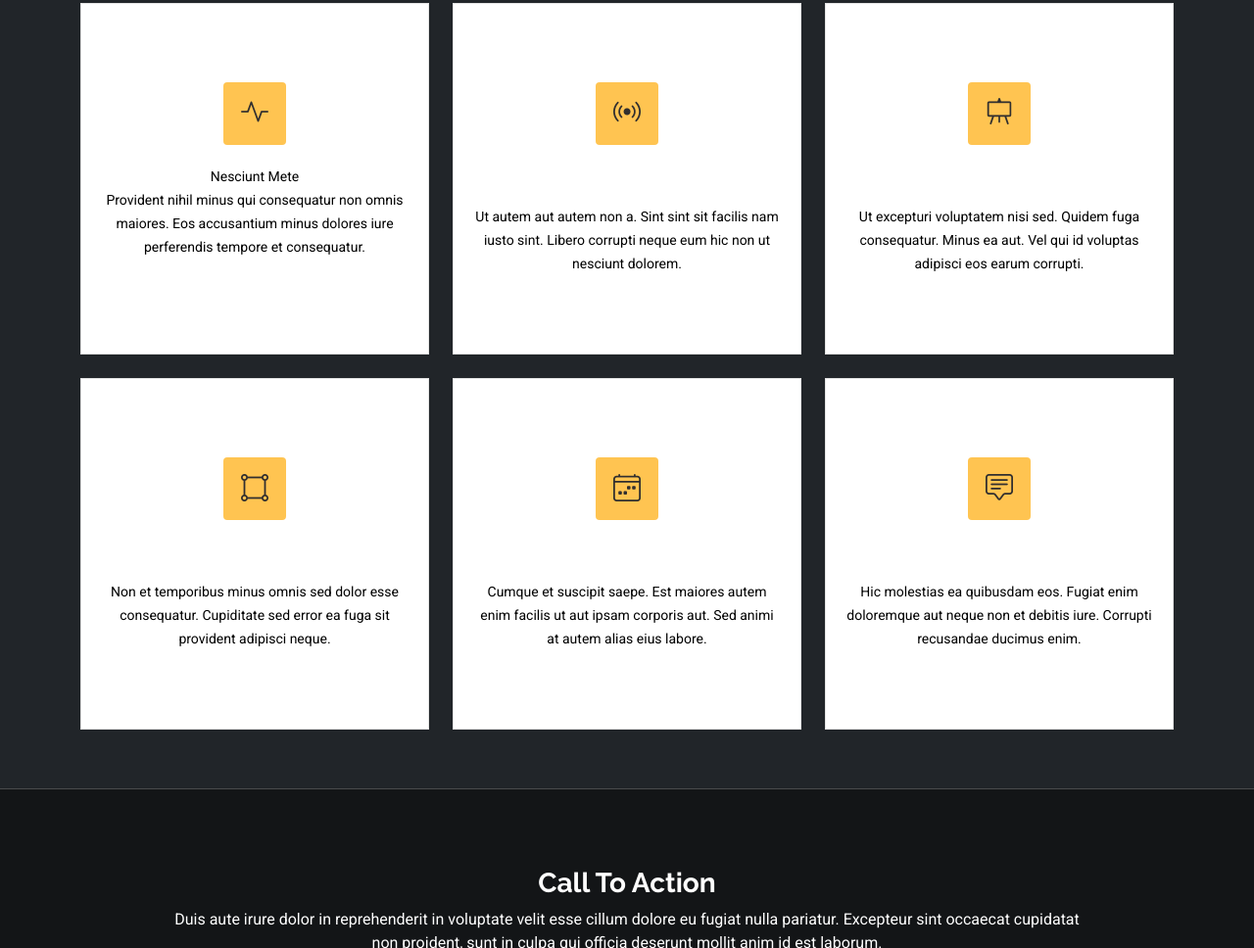
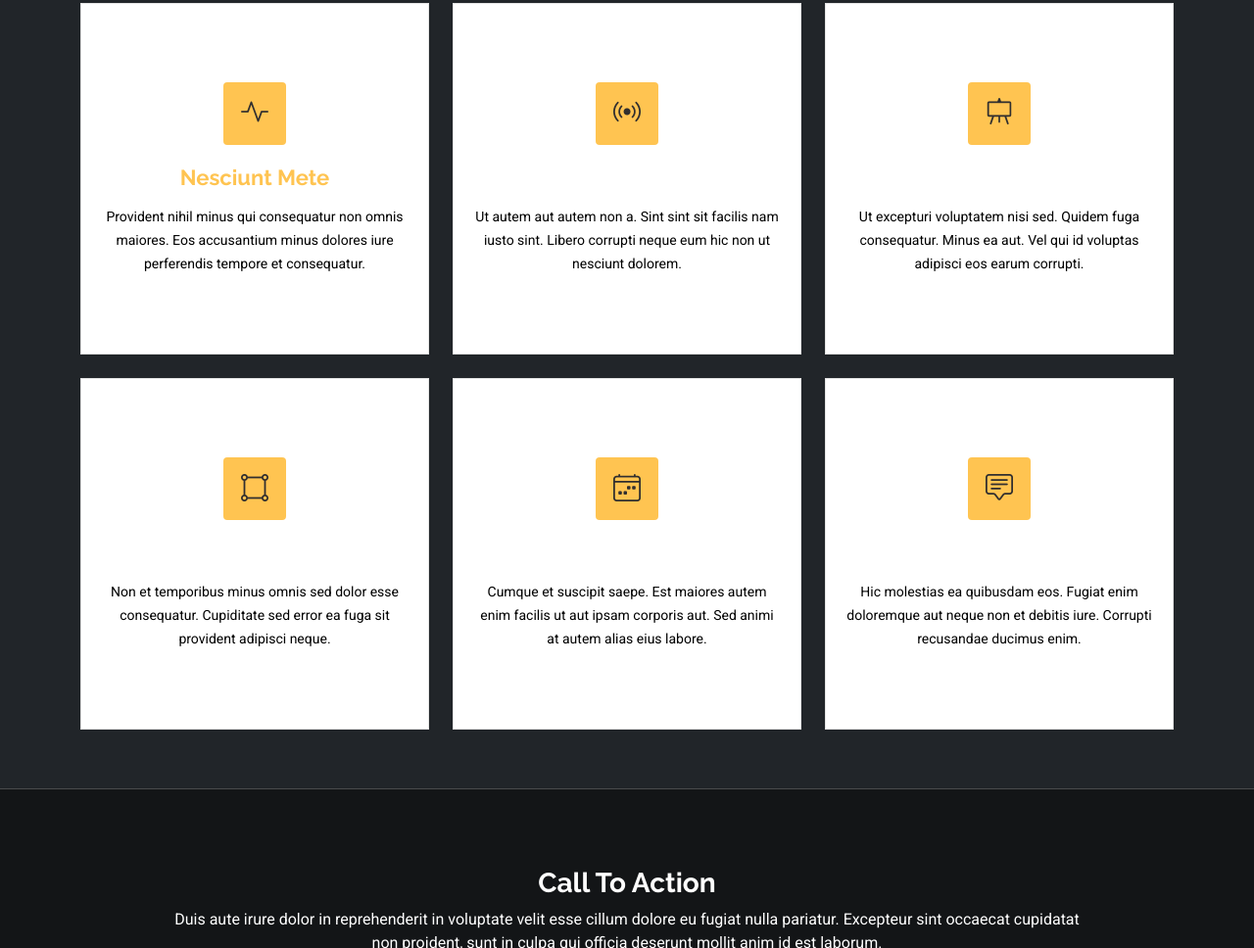
Before and after one commit to echobitsolution/echobit, a plain HTML site: page index.html in a window 1280 px wide. Shown: the part 2393-3361 px from the top of the page at 98% size. Drawn offline with Linux system fonts and the light colour scheme.

Commit message:
Update index.html

```diff
--- a/index.html
+++ b/index.html
@@ -287,7 +287,7 @@
                 <i class="bi bi-activity"></i>
               </div>
               <a href="" class="stretched-link">
-                <p style="color: black;">Nesciunt Mete</p>
+                <h3 style="color: #ffc451;">Nesciunt Mete</h3>
               </a>
               <p>Provident nihil minus qui consequatur non omnis maiores. Eos accusantium minus dolores iure perferendis tempore et consequatur.</p>
             </div>
```
